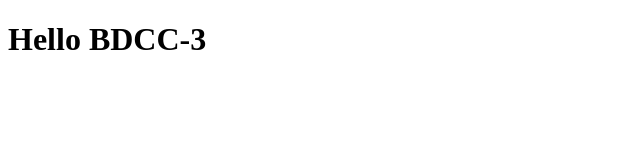
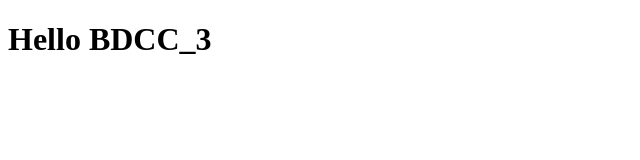
Before and after one commit to Abdenaser/devOpsTP4, a plain HTML site: page index.html in a window 1280 px wide. Shown: the full height of the page, 0-640 px from the left. Drawn offline with Linux system fonts and the light colour scheme.

Commit message:
new features

```diff
--- a/index.html
+++ b/index.html
@@ -5,6 +5,6 @@
     <title>Title</title>
 </head>
 <body>
-   <h1>Hello BDCC-3</h1>
+   <h1>Hello BDCC_3</h1>
 </body>
 </html>
```
